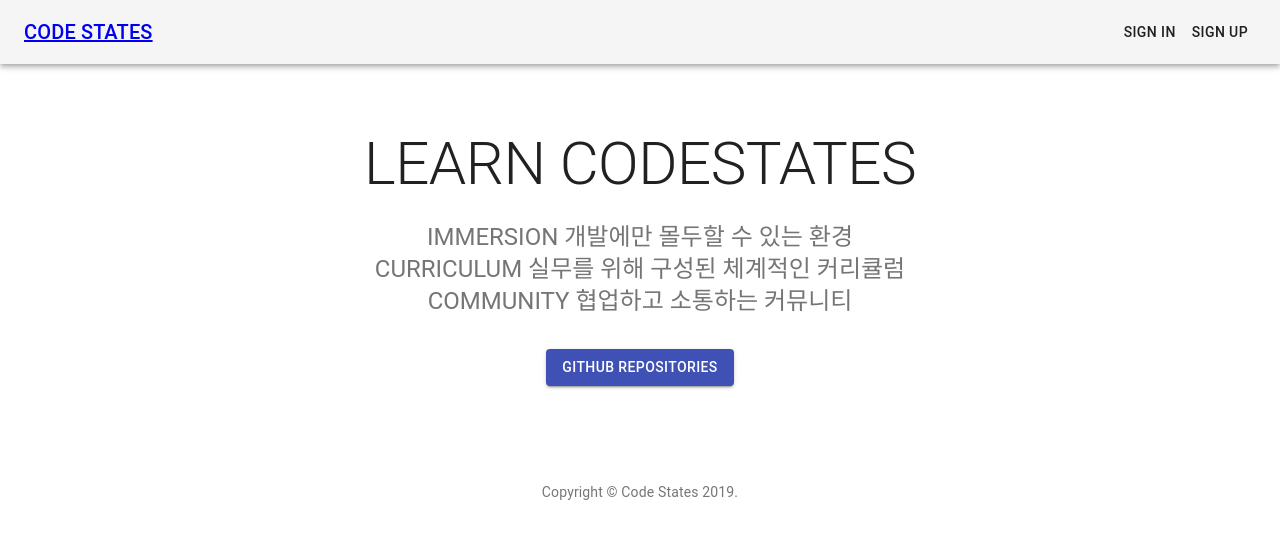
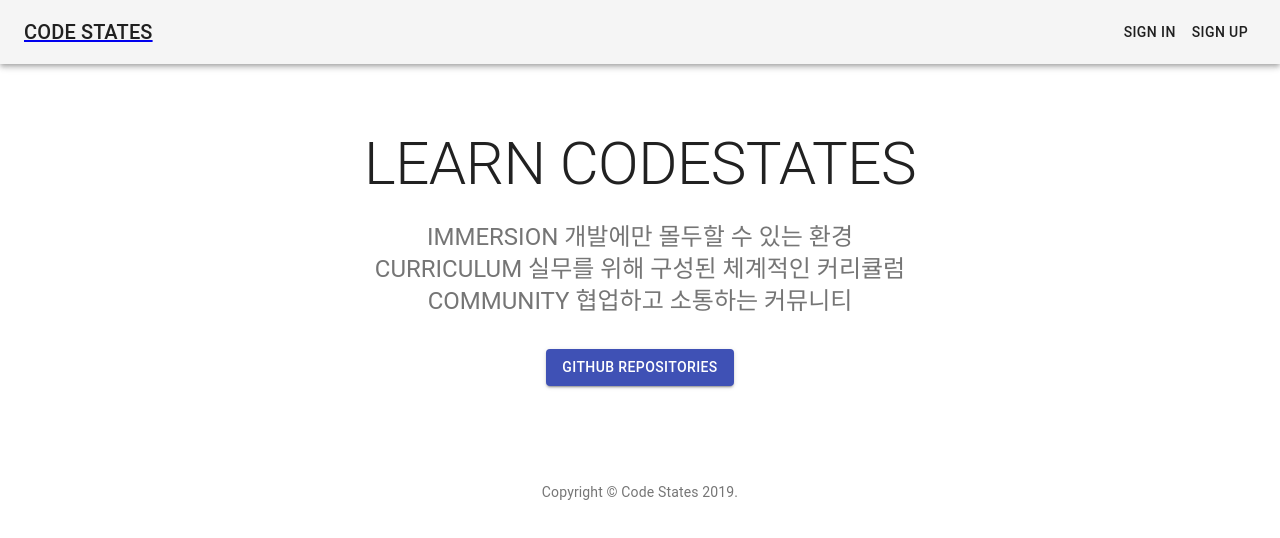
Before and after one commit to yerincha/learning-system, a React app: page / in a window 1280 px wide. Shown: the top 538 px of the page. Built offline with nearby package versions, Linux system fonts and the light colour scheme; no server answers; the HTML template or start-up script is replaced by a standard one.

Commit message:
Update README.md

```diff
--- a/client/components/NavigationBar.jsx
+++ b/client/components/NavigationBar.jsx
@@ -46,7 +46,7 @@
     <AppBar className={classes.appBar} color="default" position="relative">
       <Toolbar>
         <Link to="/">
-          <Typography variant="h6" color="initial" className={classes.title} noWrap>
+          <Typography variant="h6" color="textPrimary" className={classes.title} noWrap>
             CODE STATES
           </Typography>
         </Link>
--- a/package.json
+++ b/package.json
@@ -4,8 +4,9 @@
   "description": "",
   "main": "index.js",
   "scripts": {
-    "build": "webpack -d --watch",
+    "build-dev": "webpack -d --watch",
     "server-dev": "nodemon server/index.js",
+    "build": "webpack",
     "start": "node server/index.js"
   },
   "lint-staged": {
```
Also changed, not shown: 1 other file (tests, documents, lock files or other folders).
